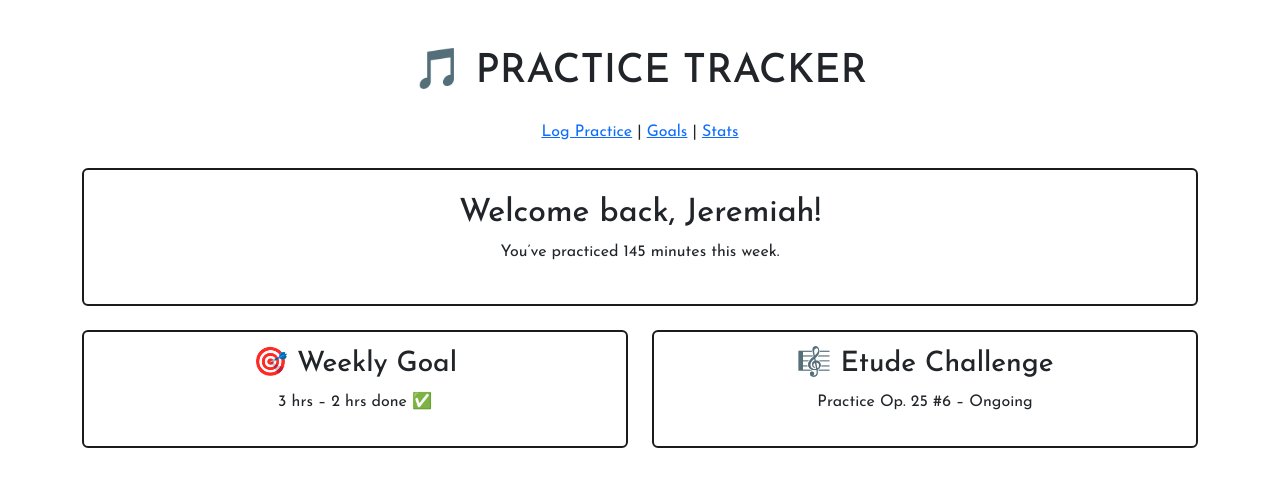
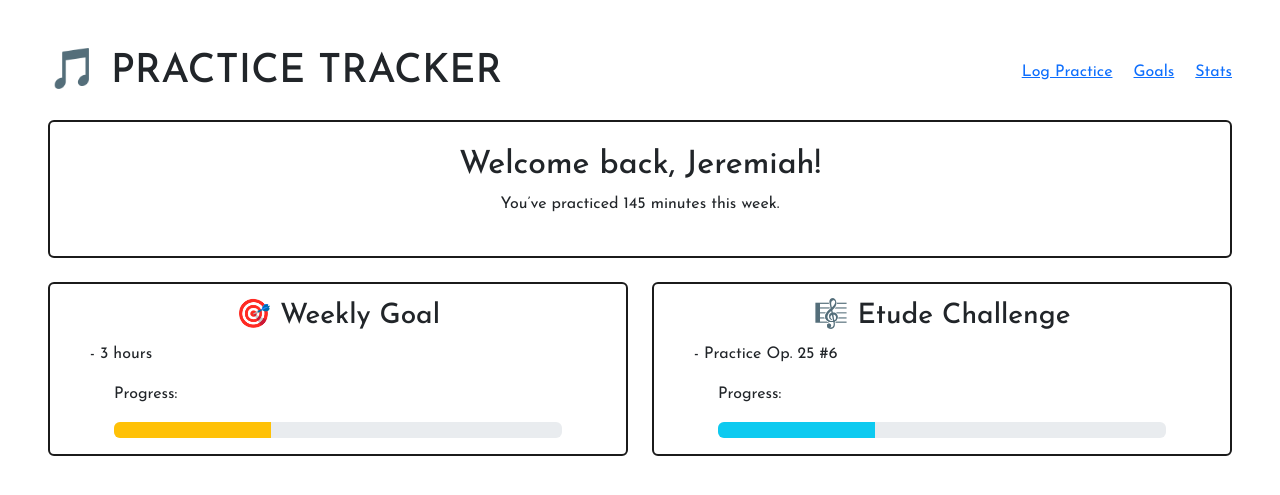
Before and after one commit to jb7007/subwoofer, a Flask app: page / in a window 1280 px wide. Shown: the top 495 px of the page. Run offline with Flask 3, Linux system fonts and the light colour scheme.

Commit message:
adjusted bootstrap css and webpage layout

```diff
--- a/templates/index.html
+++ b/templates/index.html
@@ -14,15 +14,18 @@
 </head>
 <body class="bg-white p-5">
 
-  <div class="container text-center">
-    <h1 class="mb-4">🎵 PRACTICE TRACKER</h1>
-    <nav class="mb-4">
-    <a href="#">Log Practice</a> |
-    <a href="#">Goals</a> |
-    <a href="#">Stats</a>
-  </nav>
+  <div class="d-flex justify-content-between align-items-center mb-4">
+    <h1 class="mb-0">🎵 PRACTICE TRACKER</h1>
 
-    <div class="border-offblack card mb-4 p-4">
+    <nav>
+      <a href="#" class="text-primary me-3">Log Practice</a>
+      <a href="#" class="text-primary me-3">Goals</a>
+      <a href="#" class="text-primary">Stats</a>
+    </nav>
+  </div>
+
+
+    <div class="border-offblack card mb-4 p-4 text-center">
       <h2>Welcome back, Jeremiah!</h2>
       <p>You’ve practiced 145 minutes this week.</p>
     </div>
@@ -30,14 +33,22 @@
     <div class="row">
       <div class="col-md-6 mb-3">
         <div class="border-offblack card p-3">
-          <h3>🎯 Weekly Goal</h3>
-          <p>3 hrs – 2 hrs done ✅</p>
+          <h3 class="text-center">🎯 Weekly Goal</h3>
+          <p class="ms-4">- 3 hours</p>
+          <p class="ms-5">Progress:</p>
+          <div class="progress mx-5">
+            <div class="progress-bar bg-warning" role="progressbar" style="width: 35%" aria-valuenow="35" aria-valuemin="0" aria-valuemax="100"></div>
+          </div>
         </div>
       </div>
       <div class="col-md-6 mb-3">
         <div class="border-offblack card p-3">
-          <h3>🎼 Etude Challenge</h3>
-          <p>Practice Op. 25 #6 – Ongoing</p>
+          <h3 class="text-center">🎼 Etude Challenge</h3>
+          <p class="ms-4">- Practice Op. 25 #6</p>
+          <p class="ms-5">Progress:</p>
+          <div class="progress mx-5">
+            <div class="progress-bar bg-info" role="progressbar" style="width: 35%" aria-valuenow="75" aria-valuemin="0" aria-valuemax="100"></div>
+          </div>
         </div>
       </div>
     </div>
```
